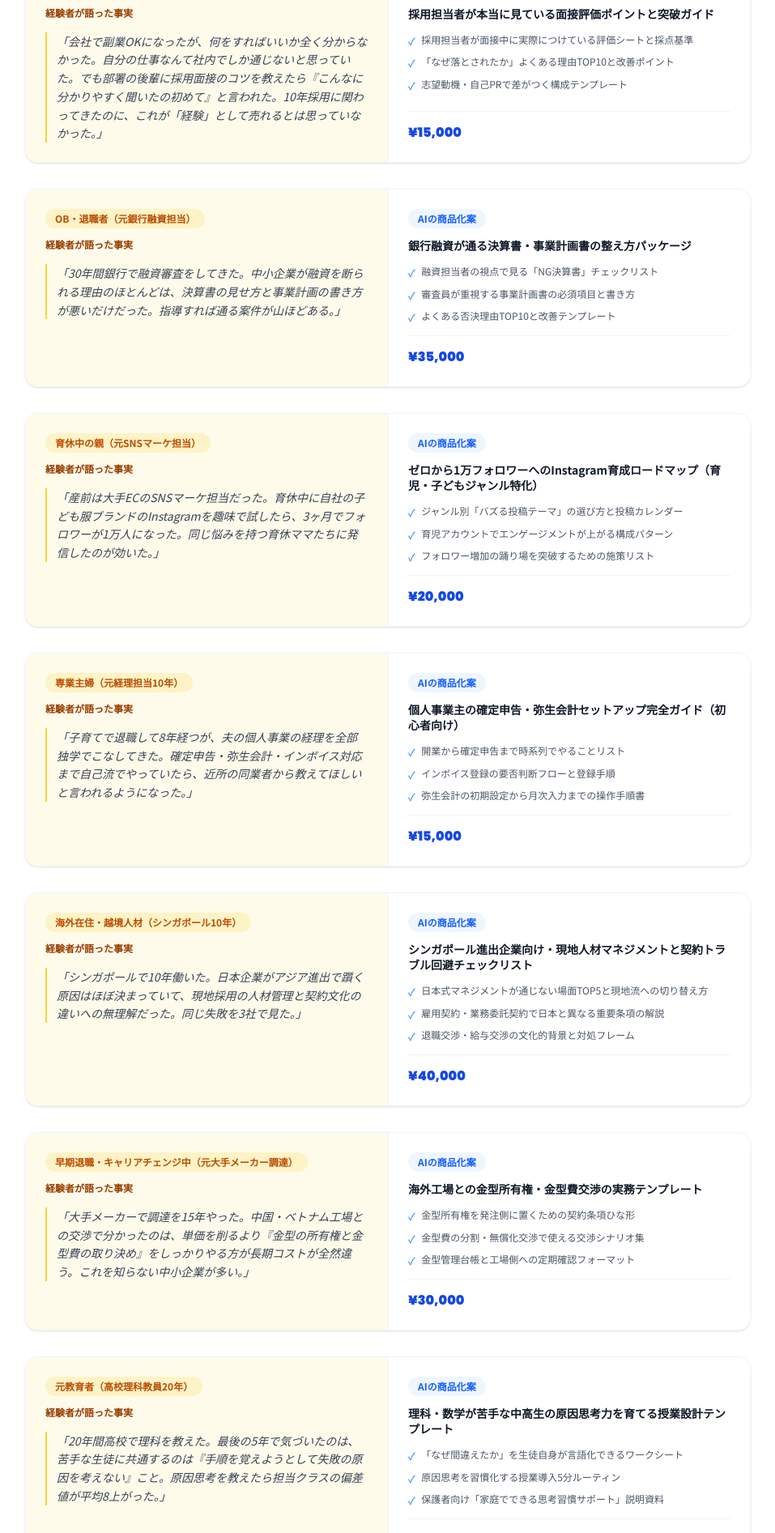
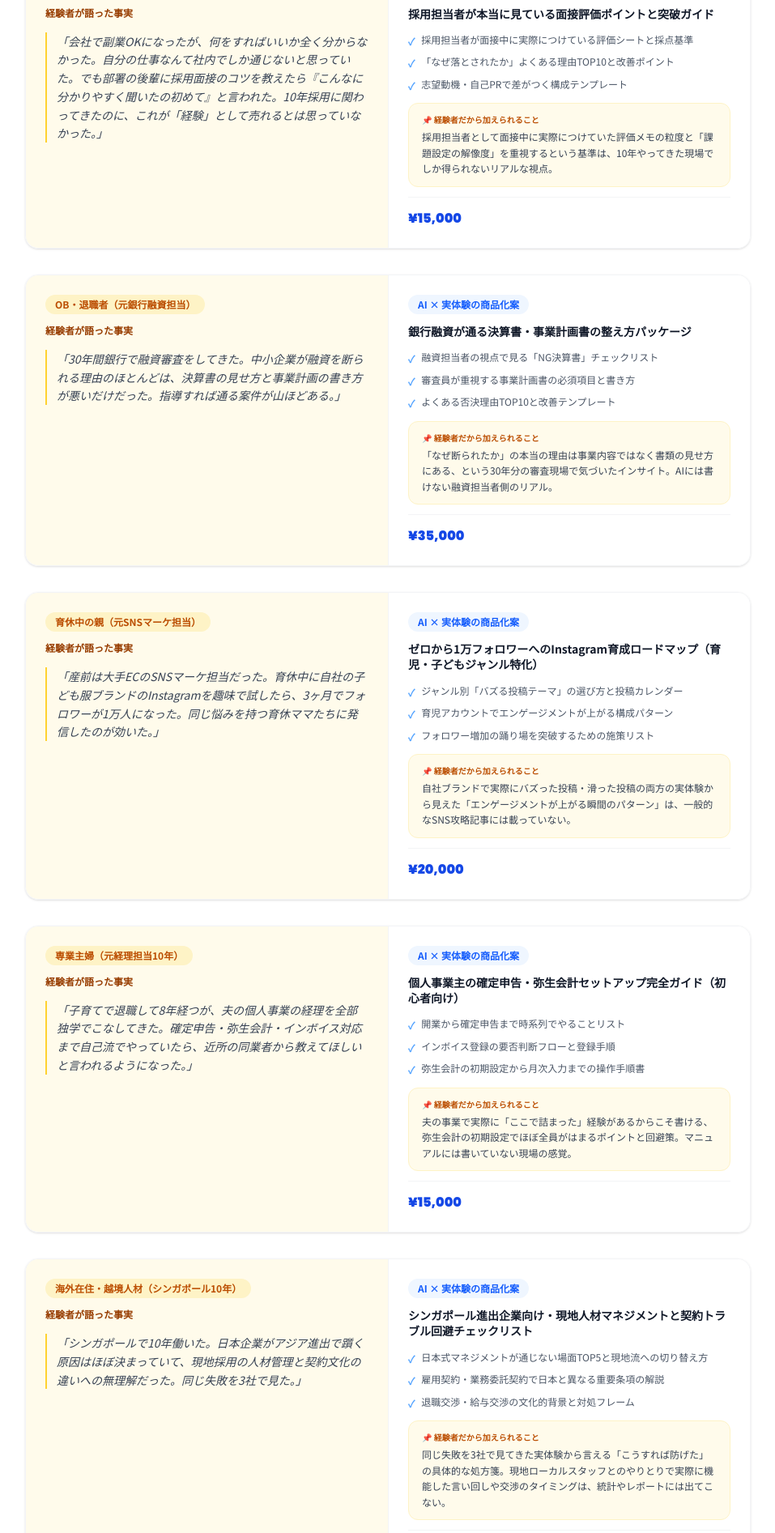
Before and after one commit to westville1030-tech11/skill-tana, a Next.js app: page / in a window 1280 px wide. Shown: the part 1080-2973 px from the top of the page at 81% size, without its empty margins (161-1118 px from the left). Built offline with nearby package versions, Linux system fonts and the light colour scheme; no server answers.

Commit message:
Add experienceValue to all 7 commercializationCases — show AI×実体験 dual value

```diff
--- a/app/page.tsx
+++ b/app/page.tsx
@@ -92,9 +92,7 @@ export default function Home() {
                 </div>
                 {/* 右：商品化案 */}
                 <div className="bg-white p-6 flex flex-col gap-3 border-l border-gray-100">
-                  <div className="flex items-center gap-2">
-                    <span className="text-xs font-bold text-blue-600 bg-blue-50 px-3 py-1 rounded-full">AIの商品化案</span>
-                  </div>
+                  <span className="text-xs font-bold text-blue-600 bg-blue-50 px-3 py-1 rounded-full self-start">AI × 実体験の商品化案</span>
                   <p className="font-bold text-gray-900 text-sm leading-snug">{c.productTitle}</p>
                   <ul className="space-y-1.5">
                     {c.deliverables.map((d, i) => (
@@ -104,6 +102,12 @@ export default function Home() {
                       </li>
                     ))}
                   </ul>
+                  {c.experienceValue && (
+                    <div className="bg-amber-50 border border-amber-100 rounded-xl px-4 py-3">
+                      <p className="text-[10px] font-bold text-amber-700 mb-1">📌 経験者だから加えられること</p>
+                      <p className="text-xs text-gray-700 leading-relaxed">{c.experienceValue}</p>
+                    </div>
+                  )}
                   <div className="mt-auto pt-3 border-t border-gray-100">
                     <span className="num text-blue-700 font-black text-base">{c.price}</span>
                   </div>
@@ -823,6 +827,7 @@ const commercializationCases = [
       "志望動機・自己PRで差がつく構成テンプレート",
     ],
     price: "¥15,000",
+    experienceValue: "採用担当者として面接中に実際につけていた評価メモの粒度と「課題設定の解像度」を重視するという基準は、10年やってきた現場でしか得られないリアルな視点。",
   },
   {
     role: "OB・退職者（元銀行融資担当）",
@@ -834,6 +839,7 @@ const commercializationCases = [
       "よくある否決理由TOP10と改善テンプレート",
     ],
     price: "¥35,000",
+    experienceValue: "「なぜ断られたか」の本当の理由は事業内容ではなく書類の見せ方にある、という30年分の審査現場で気づいたインサイト。AIには書けない融資担当者側のリアル。",
   },
   {
     role: "育休中の親（元SNSマーケ担当）",
@@ -845,6 +851,7 @@ const commercializationCases = [
       "フォロワー増加の踊り場を突破するための施策リスト",
     ],
     price: "¥20,000",
+    experienceValue: "自社ブランドで実際にバズった投稿・滑った投稿の両方の実体験から見えた「エンゲージメントが上がる瞬間のパターン」は、一般的なSNS攻略記事には載っていない。",
   },
   {
     role: "専業主婦（元経理担当10年）",
@@ -856,6 +863,7 @@ const commercializationCases = [
       "弥生会計の初期設定から月次入力までの操作手順書",
     ],
     price: "¥15,000",
+    experienceValue: "夫の事業で実際に「ここで詰まった」経験があるからこそ書ける、弥生会計の初期設定でほぼ全員がはまるポイントと回避策。マニュアルには書いていない現場の感覚。",
   },
   {
     role: "海外在住・越境人材（シンガポール10年）",
@@ -867,6 +875,7 @@ const commercializationCases = [
       "退職交渉・給与交渉の文化的背景と対処フレーム",
     ],
     price: "¥40,000",
+    experienceValue: "同じ失敗を3社で見てきた実体験から言える「こうすれば防げた」の具体的な処方箋。現地ローカルスタッフとのやりとりで実際に機能した言い回しや交渉のタイミングは、統計やレポートには出てこない。",
   },
   {
     role: "早期退職・キャリアチェンジ中（元大手メーカー調達）",
@@ -878,6 +887,7 @@ const commercializationCases = [
       "金型管理台帳と工場側への定期確認フォーマット",
     ],
     price: "¥30,000",
+    experienceValue: "交渉の場で「実際に使えた言い回し」と相手の反応パターンは15年分の実録。金型費を無償化した時の相手の出方や、こちらが折れた瞬間の空気感は、テンプレートに魂を入れる部分。",
   },
   {
     role: "元教育者（高校理科教員20年）",
@@ -889,5 +899,6 @@ const commercializationCases = [
       "保護者向け「家庭でできる思考習慣サポート」説明資料",
     ],
     price: "¥25,000",
+    experienceValue: "担当クラスで平均偏差値が8上がった授業実践の記録と、「原因思考を教えた瞬間に生徒の目が変わった」具体的な場面の描写。再現性の根拠になる経験者だけが持つデータ。",
   },
 ];
```
